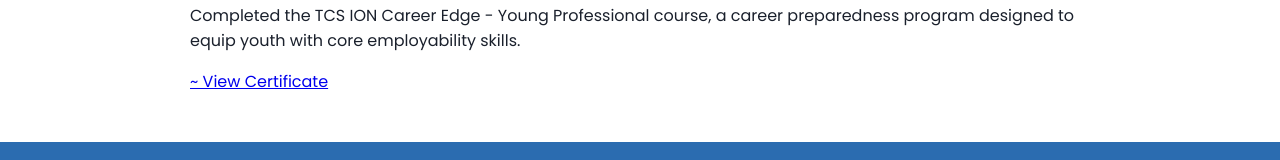
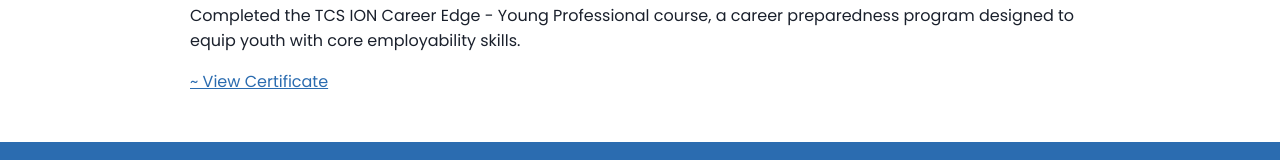
Before and after one commit to Sadaf-Aarfeen/Portfolio, a plain HTML site: page index.html in a window 1280 px wide. Shown: the part 2539-2699 px from the top of the page. Drawn offline with Linux system fonts and the light colour scheme.

Commit message:
Update style.css

```diff
--- a/style.css
+++ b/style.css
@@ -112,6 +112,9 @@ body.dark .projects .project {
 .project-links a:hover {
   text-decoration: underline;
 }
+.certificate a {
+  color:#2b6cb0 ;
+}
 
 /* Footer */
 footer {
```
